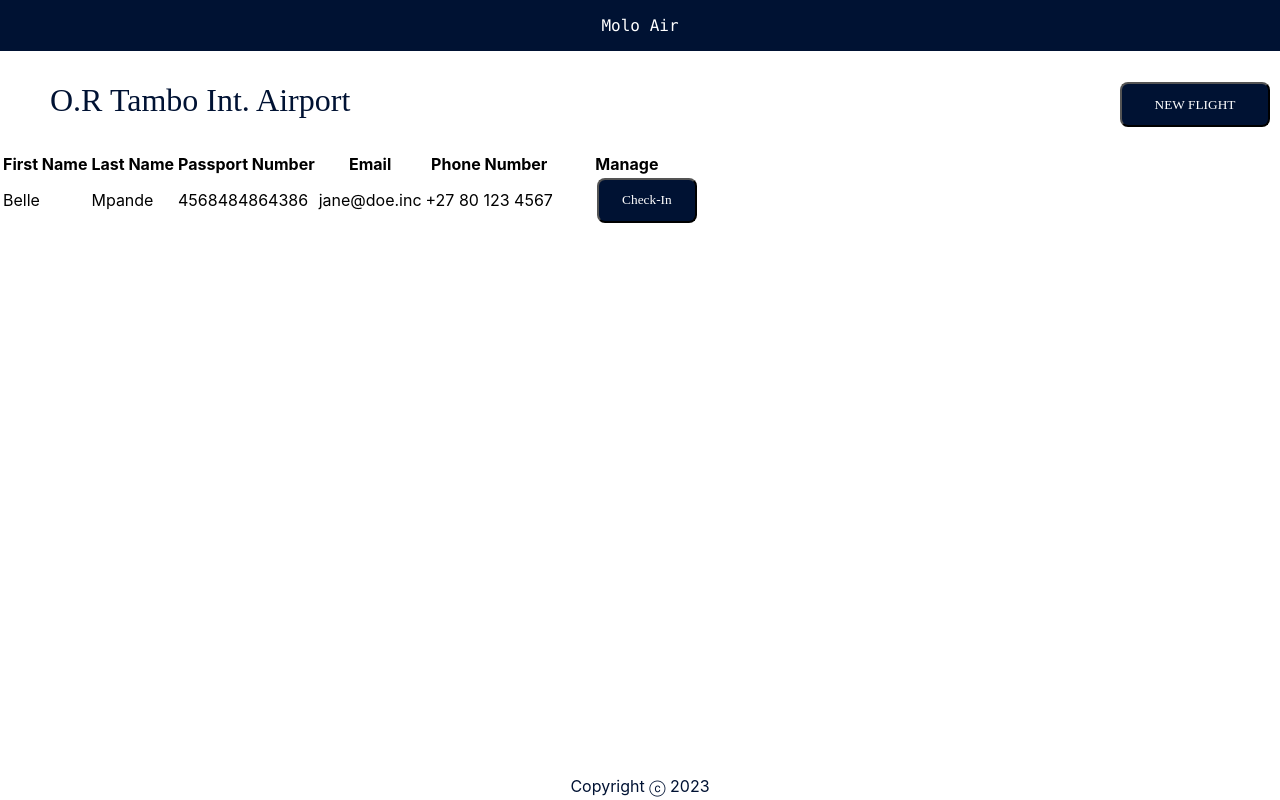
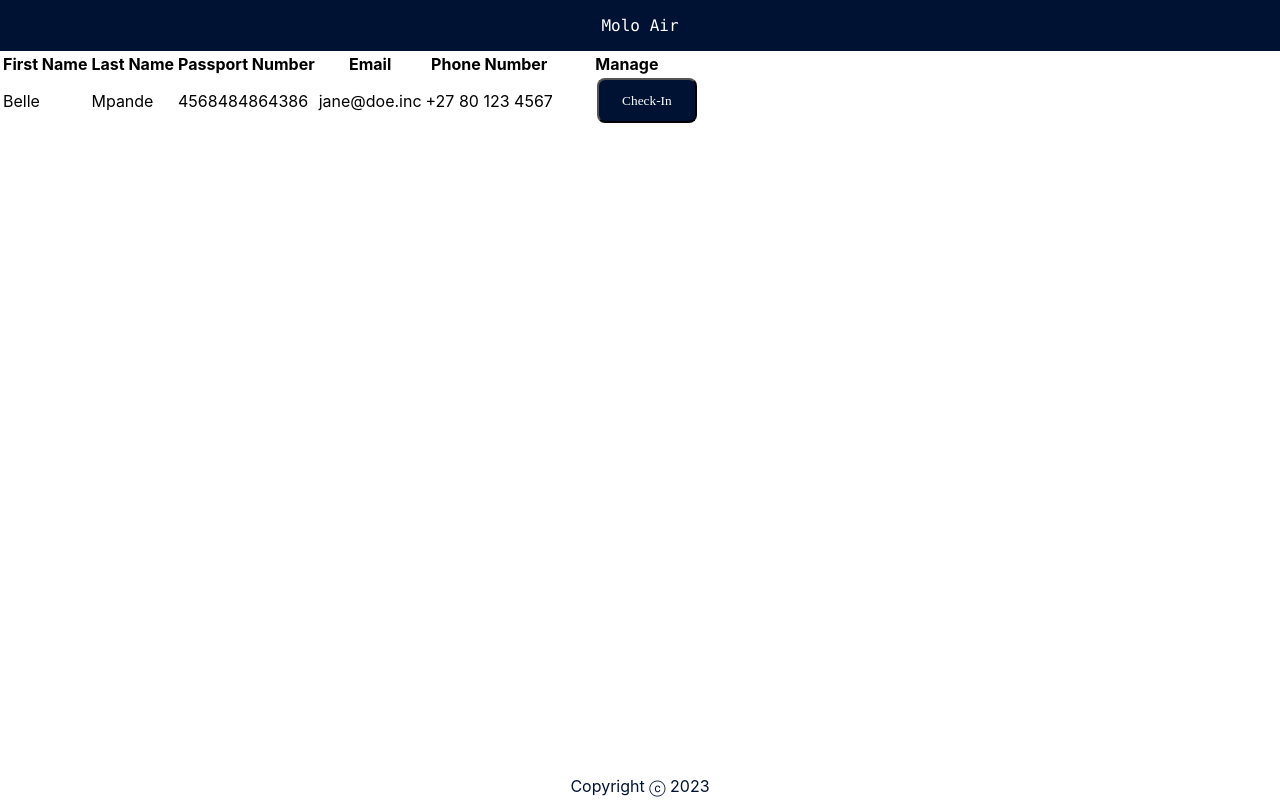
Before and after one commit to nobubelempande/new-app, a React (Create React App) app: page /bookings in a window 1280 px wide. Built offline with nearby package versions, Linux system fonts and the light colour scheme.

Commit message:
Merged Braeden's stuff to mine

```diff
--- a/src/components/Header.jsx
+++ b/src/components/Header.jsx
@@ -5,14 +5,7 @@ export default function Header(){
                 Molo Air
             </header>
 
-        <div className="moloButton">
-        <h1>
-               O.R Tambo Int. Airport
 
-            <button>NEW FLIGHT</button>
-            </h1>
-
-        </div>
 
         </div>
     )
--- a/src/components/NewFlight.jsx
+++ b/src/components/NewFlight.jsx
@@ -40,9 +40,15 @@ export default function NewFlight(){
 
     return(
         <div>
-            <Button variant="contained" onClick={dialogOpen}>
-                Add Flight
-            </Button>
+             <div className="moloButton">
+        <h1>
+               O.R Tambo Int. Airport
+
+            <button onClick={dialogOpen}>NEW FLIGHT</button>
+            </h1>
+
+        </div>
+
 
             <Dialog open={open} onClose={dialogClose}>
                 <DialogTitle>
--- a/src/services/Home.jsx
+++ b/src/services/Home.jsx
@@ -24,7 +24,6 @@ export default function Home(){
 
         <NewFlight></NewFlight>
         {flightList}
-        <Footer></Footer>
       </div>
   )
   }
```
